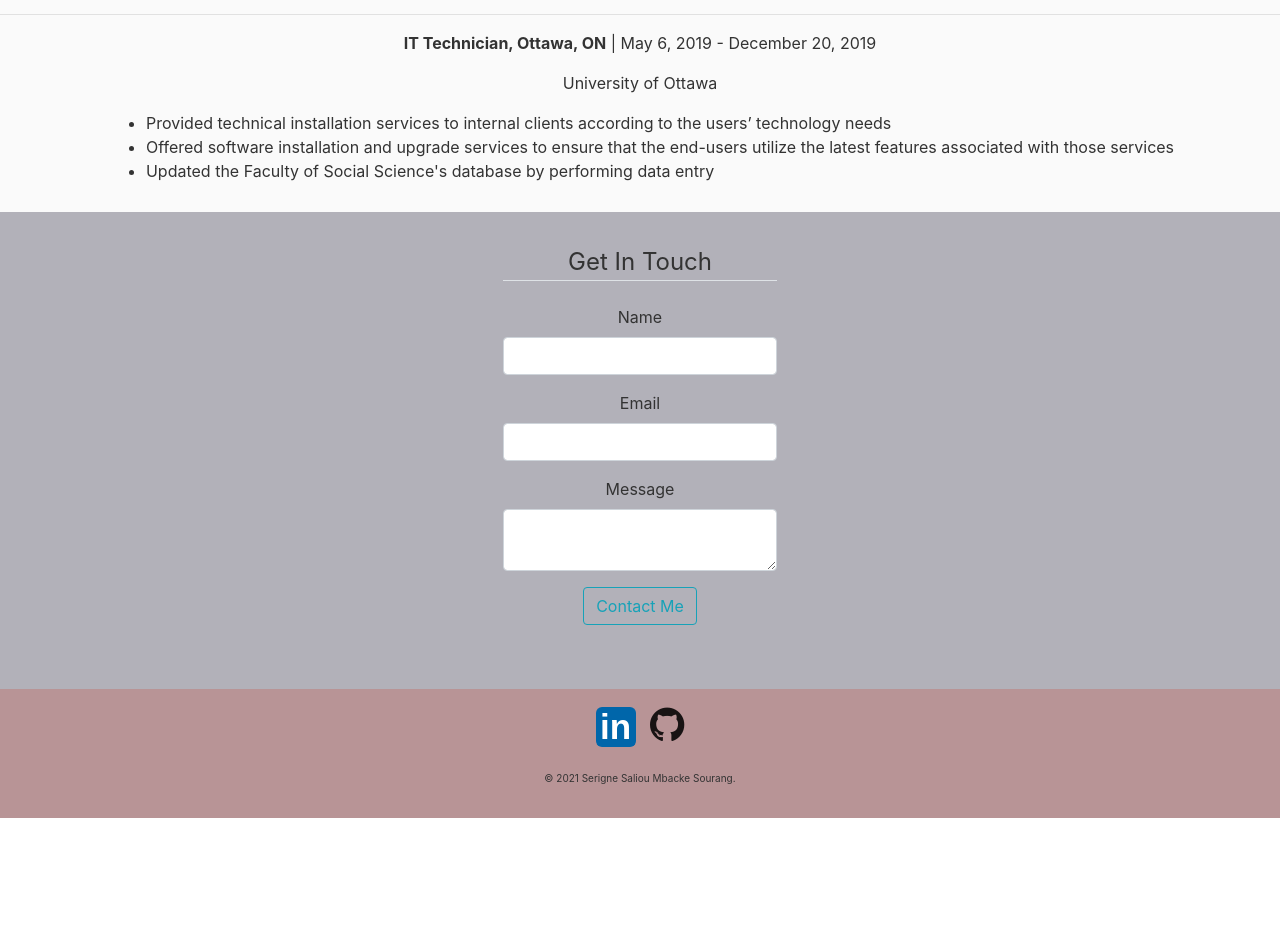
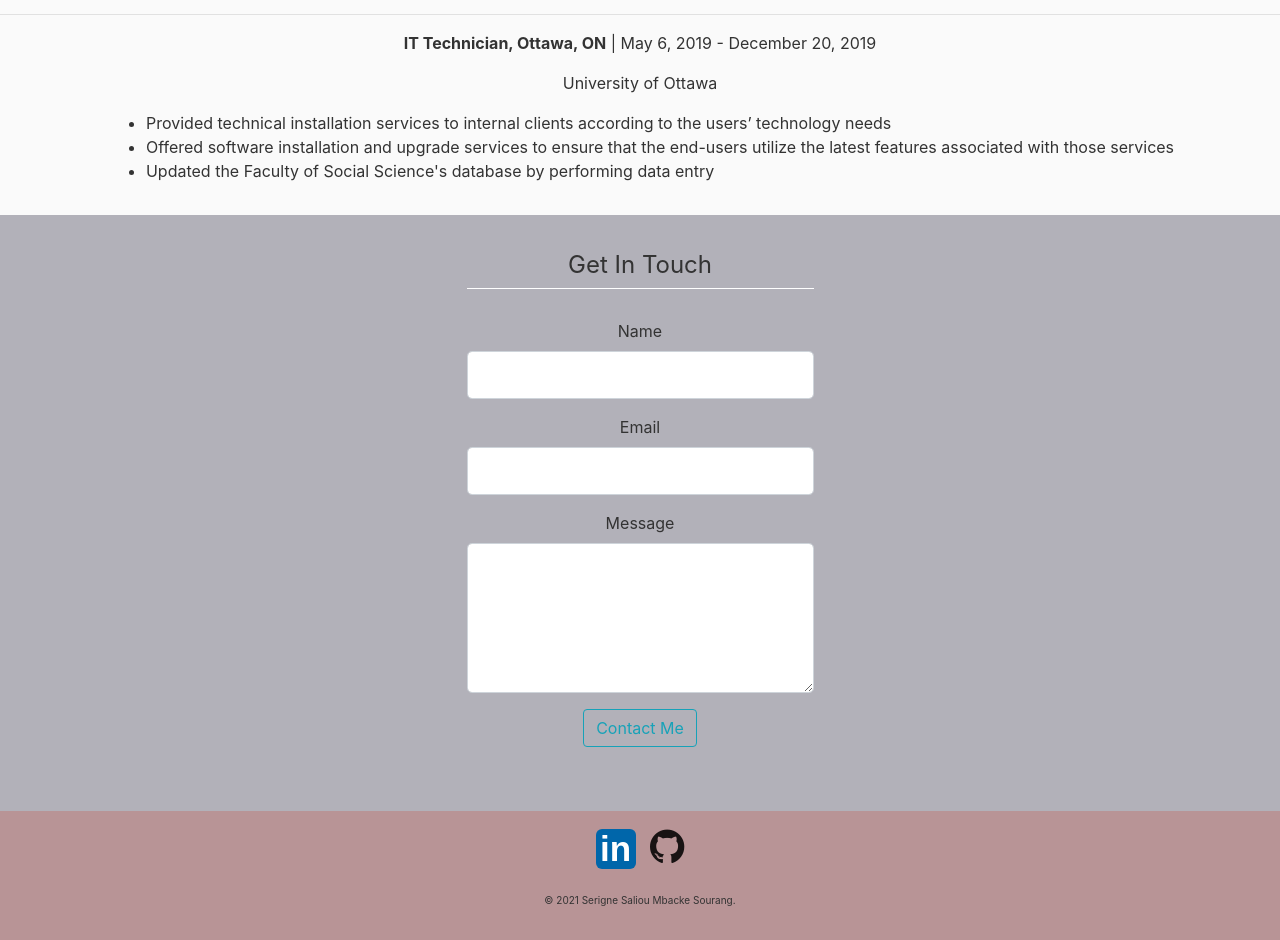
Before and after one commit to ssourang/flask_profile, a Flask app: page / in a window 1280 px wide. Shown: the part 1289-2229 px from the top of the page. Before the commit the page ends 2107 px from the top, so only its background shows below. Run offline with Flask 2, Linux system fonts and the light colour scheme; parts of the project's set-up code (start-up, migrations or seed data) failed here and were passed over; some libraries are stand-ins or nearby versions.

Commit message:
Adjust Get In Touch section for home and about page

```diff
--- a/app.py
+++ b/app.py
@@ -3,7 +3,6 @@ from flask import Flask, flash, render_template, redirect, url_for
 from forms import ContactMeForm
 from markdown import markdown
 from pathlib import Path
-from time import sleep
 import os
 import smtplib
 import requests
@@ -41,7 +40,7 @@ with os.scandir("blog") as blog_folder:
             blog_posts.append({"name": post_name, "date": post_date, "data": post_data})
 
 
-ordered_blog_posts = sorted(blog_posts, key=lambda t: int(t['name'].split('-')[0]))
+ordered_blog_posts = sorted(blog_posts, key=lambda t: int(t["name"].split("-")[0]))
 
 with open("gif_urls.txt") as gif_file:
     for line in gif_file:
--- a/templates/home.html
+++ b/templates/home.html
@@ -94,28 +94,28 @@
         </ul>
     </div>
 </div>
-
-<div class="content-section contact-align">
+<div class="content-section contact-align contact-section">
     <form action="" method="POST" class="row g-3">
         {{ form.hidden_tag() }}
         <fieldset class="form-group">
-            <legend class="border-bottom mb-4">Get In Touch</legend>
+            <legend class="section-bottom-border get-in-touch">Get In Touch</legend>
             <div class="form-group">
                 {{ form.name.label(class="form-control-label") }}
-                {{ form.name(class="form-control") }}
+                {{ form.name(class="form-control form-control-lg") }}
             </div>
             <div class="form-group">
                 {{ form.email.label(class="form-control-label") }}
-                {{ form.email(class="form-control") }}
+                {{ form.email(class="form-control form-control-lg") }}
             </div>
             <div class="form-group">
                 {{ form.content.label(class="form-control-label") }}
-                {{ form.content(class="form-control") }}
+                {{ form.content(class="form-control form-control-lg input-lg") }}
             </div>
             <div class="form-group">
                 {{ form.submit(class="btn btn-outline-info") }}
             </div>
         </fieldset>
+
     </form>
 </div>
 <div class="my-footer">
--- a/templates/projects.html
+++ b/templates/projects.html
@@ -12,7 +12,7 @@
                 <li class="list-projects-format">{{ repo['name'] }}</li>
             </a>
             <div class="gif-space">
-                {% if repo['name'] == 'flask-profile' %}
+                {% if repo['name'] == 'flask_profile' %}
                 <a href="https://medium.com/@Suretek_infosoft/top-web-development-frameworks-2019-a32b4c0db379">
                     <img class="gif" src="{{ repo['gif_url'] }}" width=55%>
                 </a>
```
Also changed, not shown: templates/about.html (+6 -5 lines).
